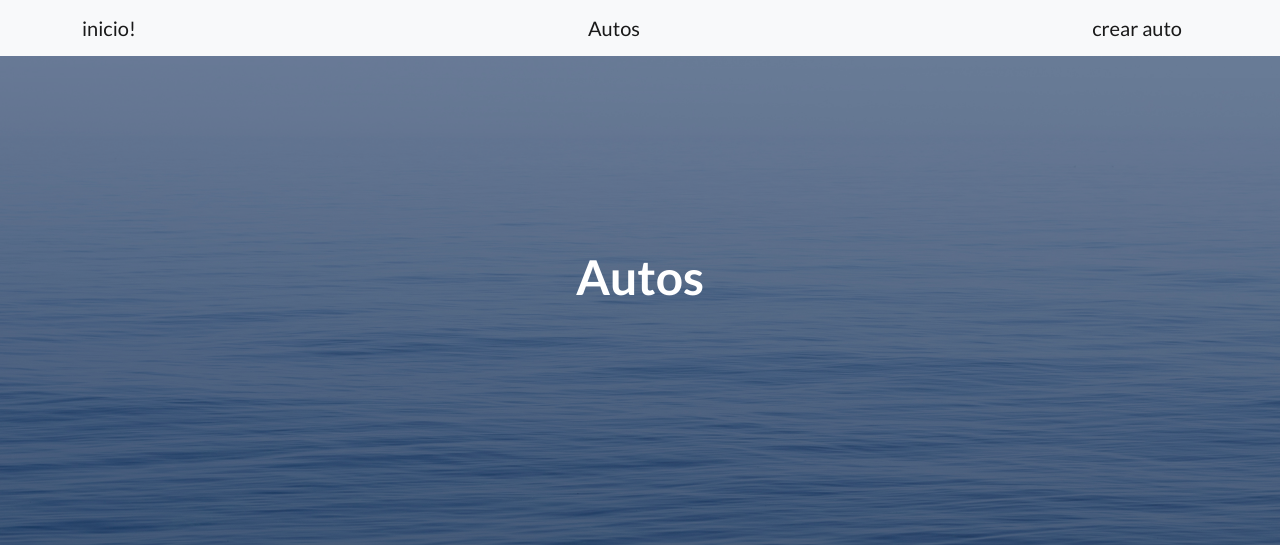
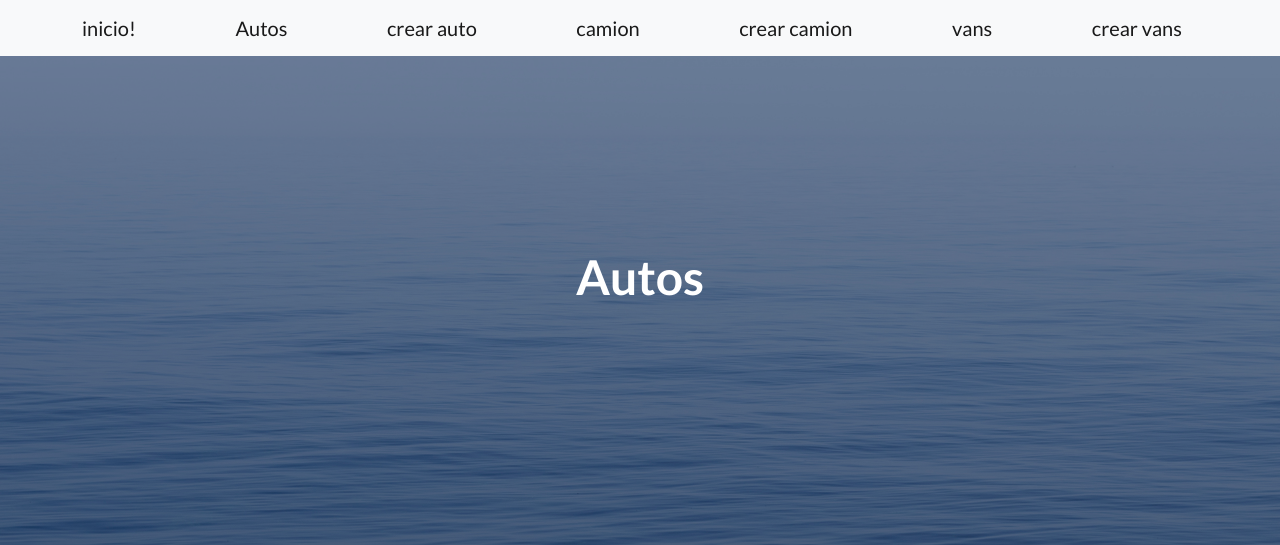
Before and after one commit to MartinGarazurreta/Trabajo-Final-Martin-Garazurreta, a Django app: page /autos/ in a window 1280 px wide. Shown: the top 545 px of the page. Run offline with Django 4.2, Linux system fonts and the light colour scheme; data that the repository does not hold is empty; some libraries are stand-ins or nearby versions.

Commit message:
inicializacion del proyecto

```diff
--- a/inicio/admin.py
+++ b/inicio/admin.py
@@ -1,5 +1,7 @@
 from django.contrib import admin
-from inicio.models import Auto
+from inicio.models import Auto, Camion, Vans
 
 admin.site.register(Auto)
+admin.site.register(Camion)
+admin.site.register(Vans)
 # Register your models here.
--- a/templates/base.html
+++ b/templates/base.html
@@ -25,6 +25,10 @@
                 <a class="navbar-brand" href={% url "inicio" %}>inicio!</a>
                 <a class="navbar-brand" href={% url "autos" %}>Autos</a>
                 <a class="navbar-brand" href={% url "crear_auto" %}>crear auto</a>
+                <a class="navbar-brand" href={% url "camion" %}>camion</a>
+                <a class="navbar-brand" href={% url "crear_camion" %}>crear camion</a>
+                <a class="navbar-brand" href={% url "vans" %}>vans</a>
+                <a class="navbar-brand" href={% url "crear_vans" %}>crear vans</a>
                 {% comment "" %}<a class="btn btn-primary" href="#signup">Sign Up</a>{% endcomment %}
             </div>
         </nav>
```
